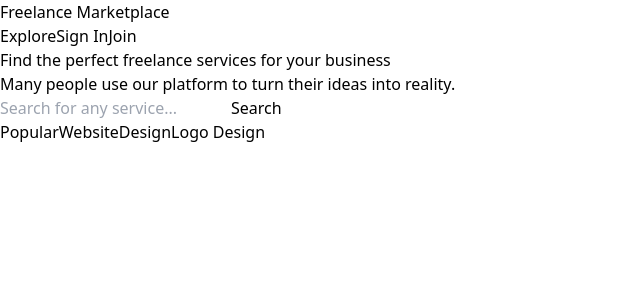
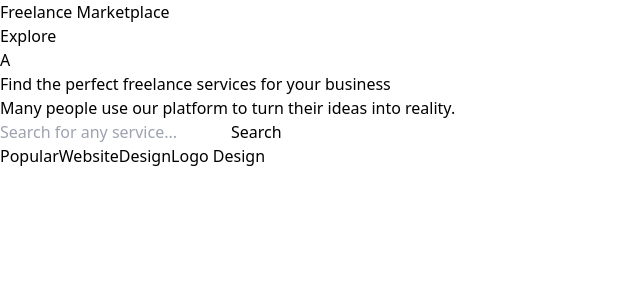
Before and after one commit to aakashduggal/Freelance-Marketplace-, a React (Vite) app in the folder Frontend/: page / in a window 1280 px wide. Shown: the top 300 px of the page, without its empty margins (0-640 px from the left). Built offline with nearby package versions, Linux system fonts and the light colour scheme.

Commit message:
navbar updated profile avatar and dropdown added

```diff
--- a/Frontend/src/components/Navbar.jsx
+++ b/Frontend/src/components/Navbar.jsx
@@ -1,9 +1,14 @@
 import React from "react";
-import {Link} from "react-router-dom"
+import { Link } from "react-router-dom"
+import { useSelector } from "react-redux"
+import { useState } from 'react'
 
+const Navbar = () => {
+    const isLoggedIn = useSelector((state) => state.user.isLoggedIn)
+    const currentUser = useSelector((state) => state.user.currentUser)
+    const [isDropdownOpen, setIsDropdownOpen] = useState(false)
+    return (
 
-const Navbar = ()=>{
-    return(
         <nav className="sticky top-0 z-50 bg-white/80 backdrop-blur-md border-b border-gray-100 transition-all duration-300">
 
             {/* Main container */}
@@ -21,10 +26,39 @@ const Navbar = ()=>{
                         {/* Normal LInks(explore, sign in) */}
                         <Link to="/gigs" className="text-gray-600 hover:text-indigo-600 font-medium transition-colors">Explore</Link>
 
+                        {/* if isLoggedIn false, then login/register dikhao */}
+                        {!isLoggedIn ? (
+                            <>
                                 <Link to="/login" className="text-gray-700 hover:text-indigo-600 font-medium transition-colors">Sign In</Link>
+                                <Link to="/register" className="bg-indigo-600 hover:bg-indigo-700 text-white px-5 py-2.5 rounded-full font-semibold shadow-md hover:shadow-lg hover:-translate-y-0.5 transition-all duration-300">Join</Link>
+                            </>
+                        ) : (
+                            /* if isLoggedIn true, then User Profile / Avatar dikhao */
+                            <div className="relative">
 
-                      {/* Join Button */}
-                    <Link to="/register"  className="bg-indigo-600 hover:bg-indigo-700 text-white px-5 py-2.5 rounded-full font-semibold shadow-md hover:shadow-lg hover:-translate-y-0.5 transition-all duration-300">Join</Link>
+                                {/* Avatar (Clickable) */}
+                                <div
+                                    onClick={() => setIsDropdownOpen(!isDropdownOpen)}
+                                    className="w-10 h-10 bg-indigo-100 rounded-full flex items-center justify-center cursor-pointer hover:ring-2 hover:ring-indigo-500 transition-all"
+                                >
+                                    {/* Showing first letter of user's name */}
+                                    <span className="text-indigo-600 font-bold text-lg">
+                                        {currentUser?.username ? currentUser.username[0].toUpperCase() : "U"}
+                                    </span>
+                                </div>
+
+                                {/* Dropdown Menu (Open only when isDropdownOpen true hoga) */}
+                                {isDropdownOpen && (
+                                    <div className="absolute right-0 mt-3 w-48 bg-white rounded-xl shadow-xl border border-gray-100 overflow-hidden py-2 z-50">
+                                        <Link to="/dashboard" className="block px-4 py-2 text-sm text-gray-700 hover:bg-indigo-50 hover:text-indigo-600 transition-colors">Dashboard</Link>
+                                        <Link to="/profile" className="block px-4 py-2 text-sm text-gray-700 hover:bg-indigo-50 hover:text-indigo-600 transition-colors">Profile</Link>
+                                        <div className="border-t border-gray-100 my-1"></div>
+                                        <button className="w-full text-left px-4 py-2 text-sm text-red-600 hover:bg-red-50 transition-colors">Logout</button>
+                                    </div>
+                                )}
+
+                            </div>
+                        )}
 
                     </div>
 
--- a/Frontend/src/redux/slices/userSlice.js
+++ b/Frontend/src/redux/slices/userSlice.js
@@ -3,8 +3,8 @@ import {createSlice} from "@reduxjs/toolkit"
 const userSlice = createSlice({
    name : "user",
    initialState : {
-    currentUser : null,
-    isLoggedIn : false
+    currentUser : {username: "Aakash"},
+    isLoggedIn : true
    },
    reducers:{
     loginSuccess: (state, action)=>{
```
Lines whose indentation alone changed are shown as unchanged.
